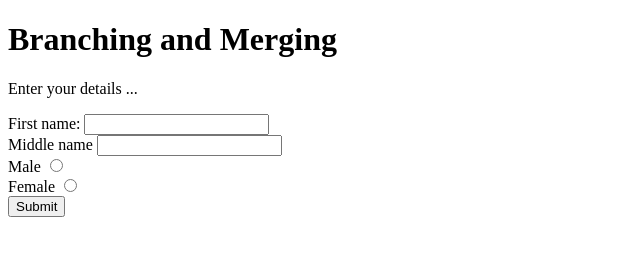
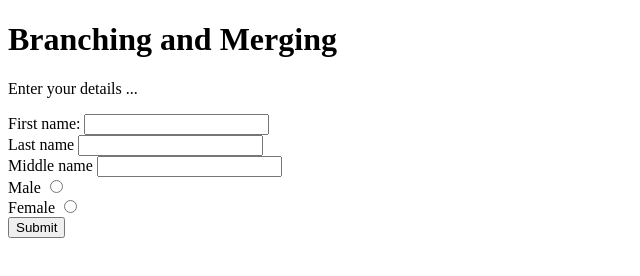
Before and after one commit to AgileAOTeam/cteam, a plain HTML site: page Version1.0.html in a window 1280 px wide. Shown: the whole page, without its empty margins (0-640 px from the left). Drawn offline with Linux system fonts and the light colour scheme.

Commit message:
Added Last Name field again

```diff
--- a/Version1.0.html
+++ b/Version1.0.html
@@ -10,6 +10,7 @@
 
 <form action="result.html">
   First name: <input type="text" name="fname"><br>
+  Last name <input type="text" name="lname"><br>
   Middle name <input type="text" name="mname"><br>
 
  <!-- <input type="submit" value="Submit"> -->
```
